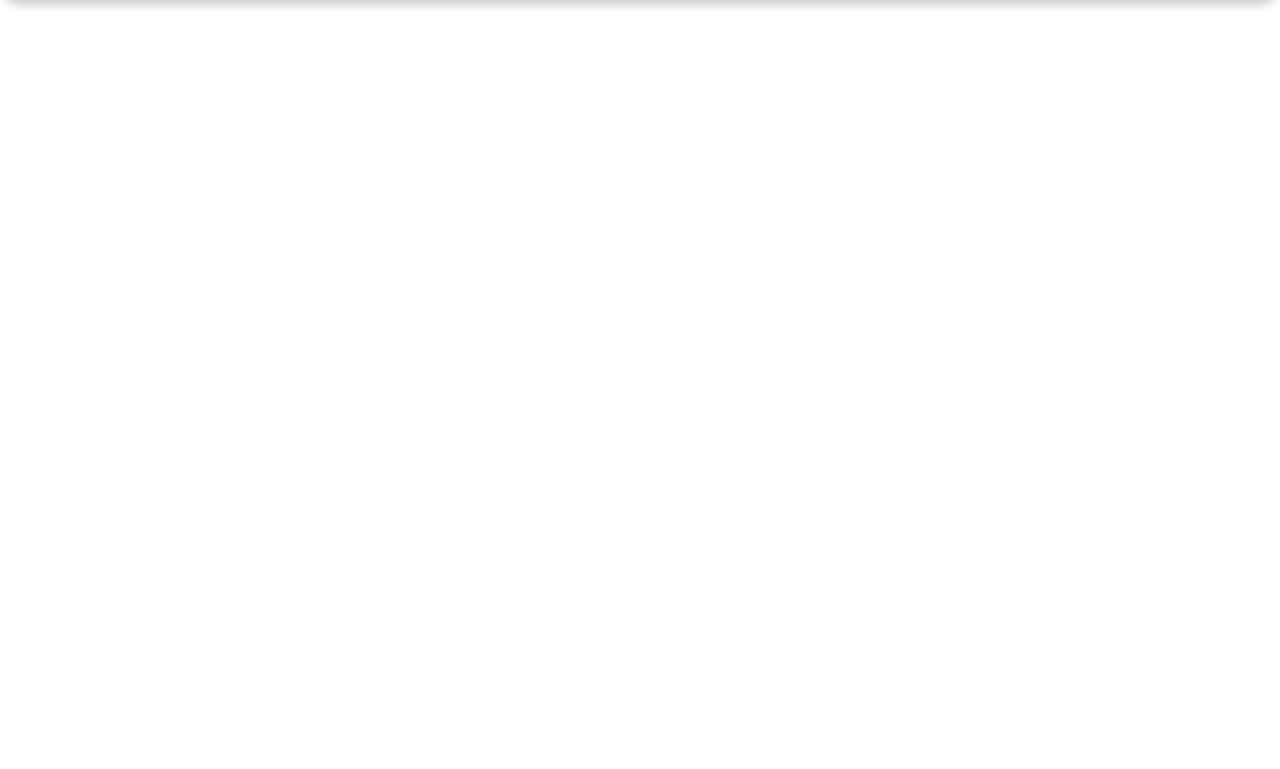
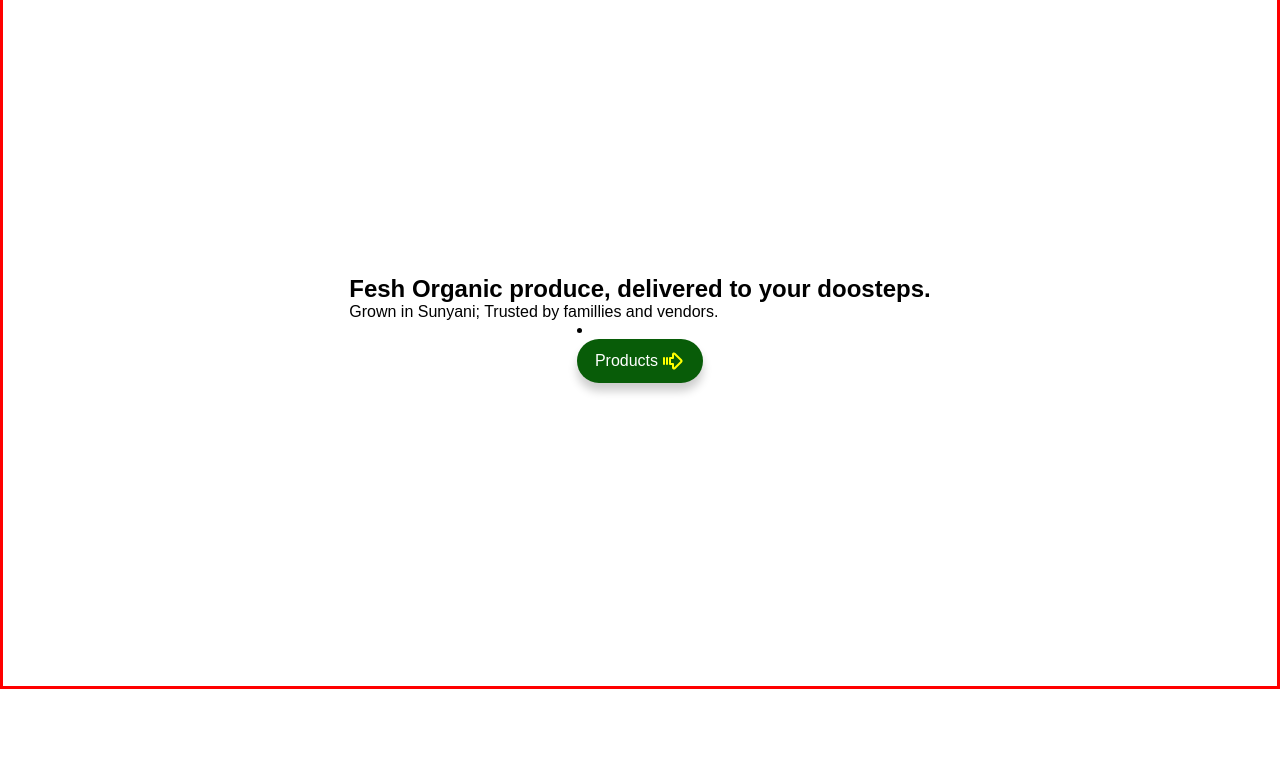
Before and after one commit to TiN-o/mj-farms, a plain HTML site: page index.html in a window 1280 px wide. Shown: the part 111-880 px from the top of the page. Before the commit the page ends 800 px from the top, so only its background shows below. Drawn offline with Linux system fonts and the light colour scheme.

Commit message:
fixed home section overflow

```diff
--- a/css/style.css
+++ b/css/style.css
@@ -114,15 +114,15 @@ header {
 .icon {
     width: 24px;
     height: 24px;
-    /* fill: orange; */
     color: yellow;
 }
 
 /* main section - home */
-.home {
+.primary-home {
     width: 100%;
-    height: 100vh;
+    height: calc(100vh - 5rem);
     display: flex;
+    margin-top: 5rem;
     flex-direction: column;
     align-items: center;
     justify-content: center;
@@ -131,7 +131,7 @@ header {
     background-repeat: no-repeat;
     background-size: contain;
     background-attachment: scroll;
-
+    border: solid red;
 }
 
 
```
